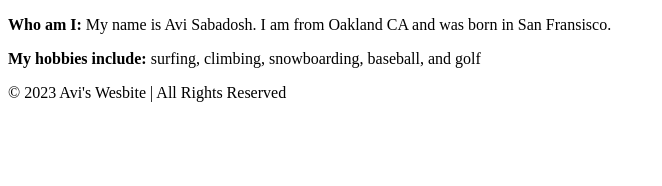
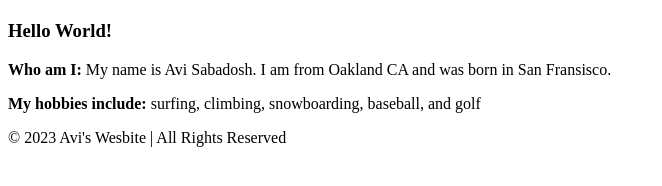
Before and after one commit to ASabadosh/ASabadosh.github.io, a plain HTML site: page index.html in a window 1280 px wide. Shown: the whole page, without its empty margins (0-662 px from the left). Drawn offline with Linux system fonts and the light colour scheme.

Commit message:
feat: add index.html resume.html portfolio.html blog.html contact.html

```diff
--- a/index.html
+++ b/index.html
@@ -6,14 +6,22 @@
     </title>
   </head>
   <body>
-    <nav>
+    <nav class="navbar">
+    <h1 class="logo">
 
+    </h1>
     <nav>
     <main>
+        <h1>Hello World!</h1>
+        <div class="about">
+        <div class="about-image"></div>
+        <div class="about-text">
          <p> <Strong>Who am I: </Strong> My name is Avi Sabadosh. I am from Oakland CA and was born in San Fransisco. </p>
          <p> <Strong>My hobbies include: </Strong> surfing, climbing, snowboarding, baseball, and golf</p>
+         </div>
+      </div>
     </main>
-    <footer>
+    <footer class="footer">
     © 2023 Avi's Wesbite | All Rights Reserved
     <footer>
   </body>
```
Also changed, not shown: blog.html (+7 -2 lines), contact.html (+7 -2 lines), portfolio.html (+7 -2 lines), resume.html (+7 -2 lines).
